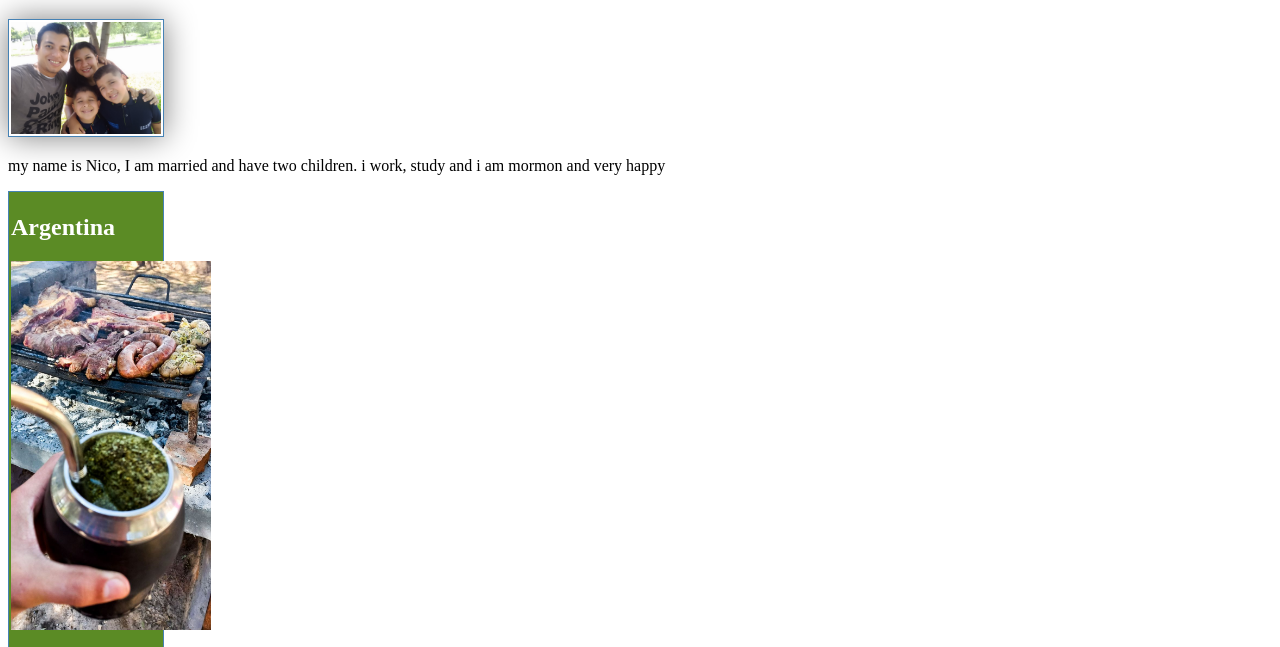
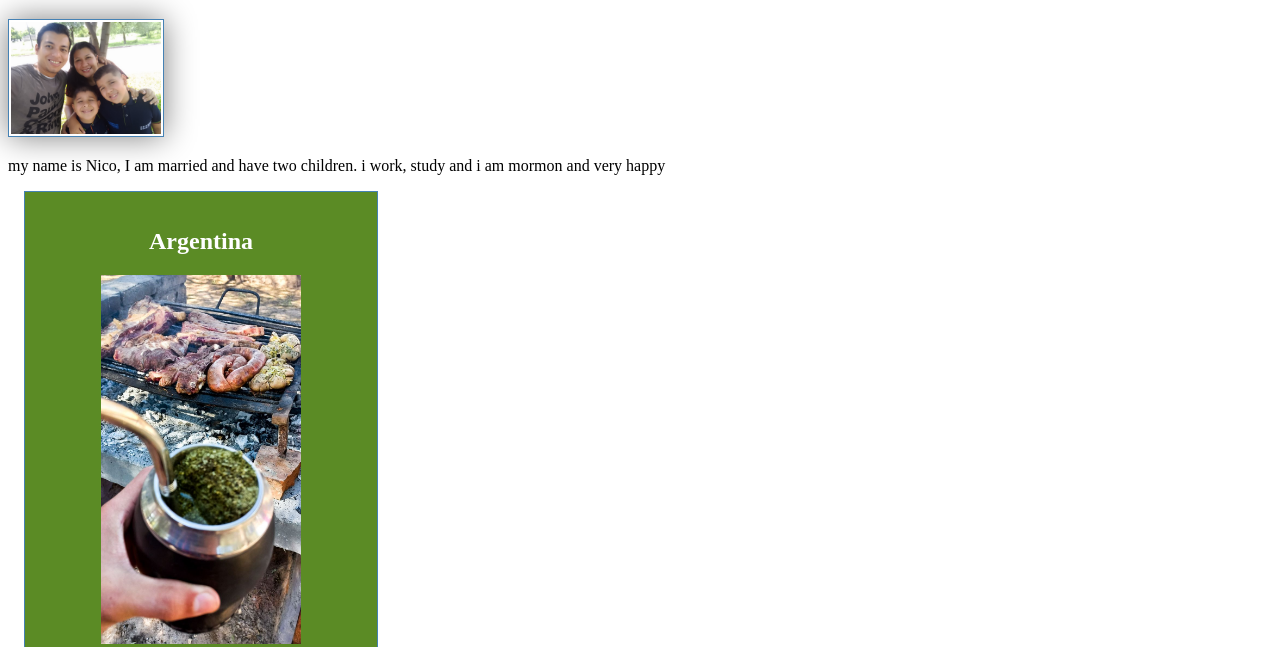
Before and after one commit to nico9229/wdd130, a plain HTML site: page index.html in a window 1280 px wide. Shown: the part 263-910 px from the top of the page. Drawn offline with Linux system fonts and the light colour scheme.

Commit message:
styles added

```diff
--- a/styles/styles.css
+++ b/styles/styles.css
@@ -21,12 +21,13 @@
     padding: 0;
  }
  aside {
-   width: 150px;
-   margin: 0;
+   width: 20rem;
+   margin: 1rem;
    border: 1px solid steelblue;
-   padding: 2px;
+   padding: 1rem;
    background-color: #5b8b25;
    color: white;
+   text-align: center;
  }
  aside img {
    width: 200px;
```
